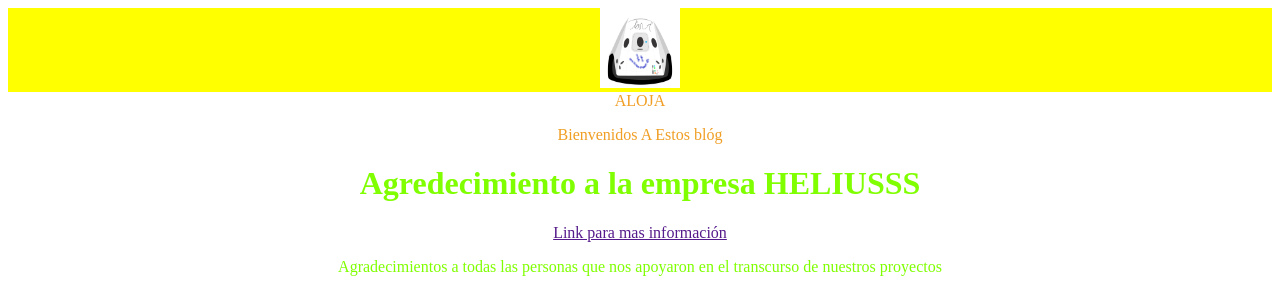
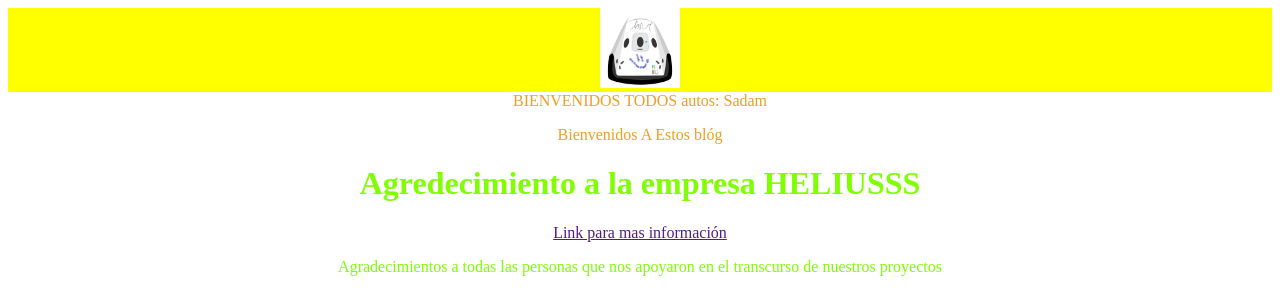
Before and after one commit to xxsdm1/Practica, a plain HTML site: page index.html in a window 1280 px wide. Shown: the top 303 px of the page. Drawn offline with Linux system fonts and the light colour scheme.

Commit message:
problema solucionado de  cherry-pick AUTOR

```diff
--- a/index.html
+++ b/index.html
@@ -11,7 +11,8 @@
 </head>
 <body>
     <div>
-        ALOJA
+        BIENVENIDOS TODOS
+        autos: Sadam
     </div>
     <p>Bienvenidos A Estos bl&oacute;g</p>
 
```
